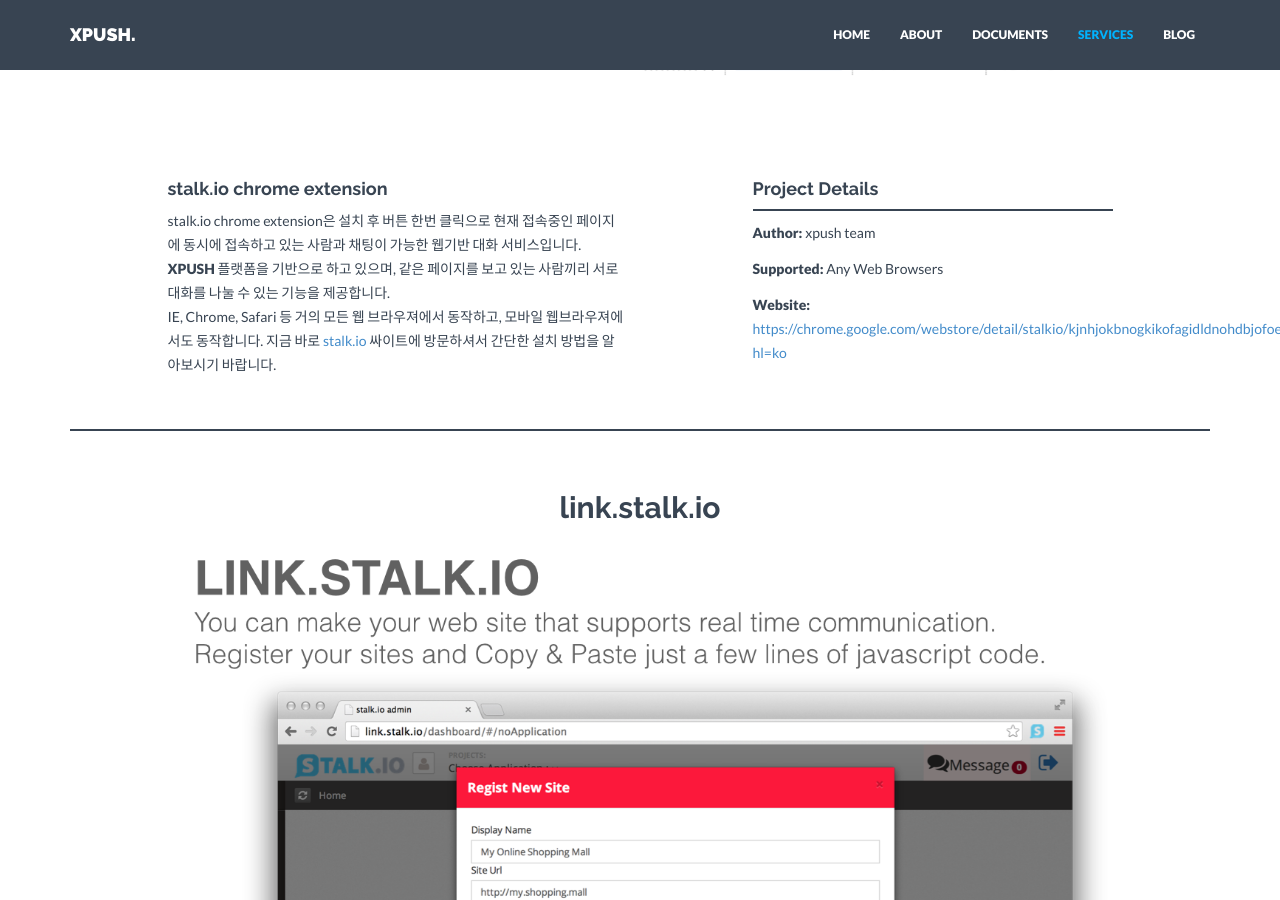
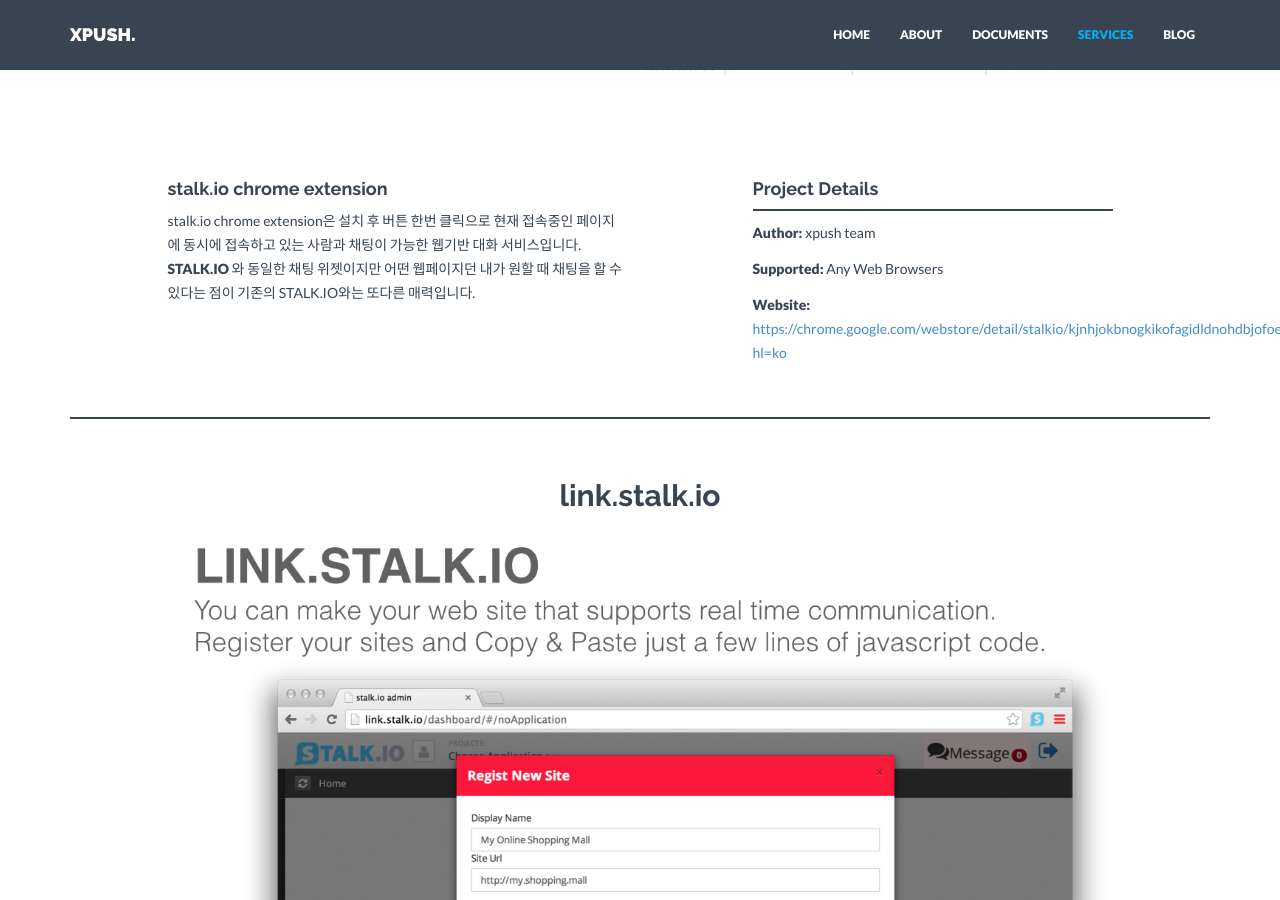
Before and after one commit to xpush/xpush.github.io, a Jekyll site: the page built from service/index.md, in a window 1280 px wide and 900 px high, scrolled down 2246 px. Built offline with Jekyll 4.4.1, drawn with Linux system fonts in a browser that asks for light colours; nearby versions of some CDN libraries.

Commit message:
edit description

```diff
--- a/_data/members.yml
+++ b/_data/members.yml
@@ -14,7 +14,7 @@
   email: nixenic@gmail.com
   facebook: https://www.facebook.com/notdol
   github: https://github.com/notdol
-  description: server side application development, web application, data modeling, scale application design
+  description: server side application development, web application, data modeling, scalalbe application design
 
 - name: John Ko
   image: /lib/img/team/johnko.png
@@ -22,7 +22,7 @@
   email: eunsan.ko@gmail.com
   facebook: https://www.facebook.com/john.ko.54
   github: https://github.com/EunsanKo
-  description: server side application development, web application, data modeling, scale application design
+  description: sue-hyun's father, server side application development, web application, data modeling, scalable application design, handsome guy.
 
 - name: James Jung
   image: /lib/img/team/james.jpg
@@ -30,4 +30,4 @@
   email: 0nlyoung7@gmail.com
   facebook: https://www.facebook.com/jung.jinyung.9
   github: https://github.com/0nlyoung7
-  description: server side application develop, web application, data modeling, scale application design, middleware
+  description: server side application develop, web application, data modeling, scalable application design, middleware
--- a/_data/services.yml
+++ b/_data/services.yml
@@ -26,7 +26,7 @@
     - path: /service/resource/stalk.io.chrome.001.png
     - path: /service/resource/stalk.io.chrome.002.png
 
-  description: stalk.io chrome extension은 설치 후 버튼 한번 클릭으로 현재 접속중인 페이지에 동시에 접속하고 있는 사람과 채팅이 가능한 웹기반 대화 서비스입니다. <b>XPUSH</b> 플랫폼을 기반으로 하고 있으며, 같은 페이지를 보고 있는 사람끼리 서로 대화를 나눌 수 있는 기능을 제공합니다.<br />IE, Chrome, Safari 등 거의 모든 웹 브라우져에서 동작하고, 모바일 웹브라우져에서도 동작합니다. 지금 바로 <a href="http://stalk.io" target="_blank">stalk.io</a> 싸이트에 방문하셔서 간단한 설치 방법을 알아보시기 바랍니다.
+  description: stalk.io chrome extension은 설치 후 버튼 한번 클릭으로 현재 접속중인 페이지에 동시에 접속하고 있는 사람과 채팅이 가능한 웹기반 대화 서비스입니다. <b>STALK.IO</b> 와 동일한 채팅 위젯이지만 어떤 웹페이지던 내가 원할 때 채팅을 할 수 있다는 점이 기존의 STALK.IO와는 또다른 매력입니다.
   url: https://chrome.google.com/webstore/detail/stalkio/kjnhjokbnogkikofagidldnohdbjofoe?hl=ko
   source: https://github.com/xpush/messengerX
   support: Any Web Browsers
```
